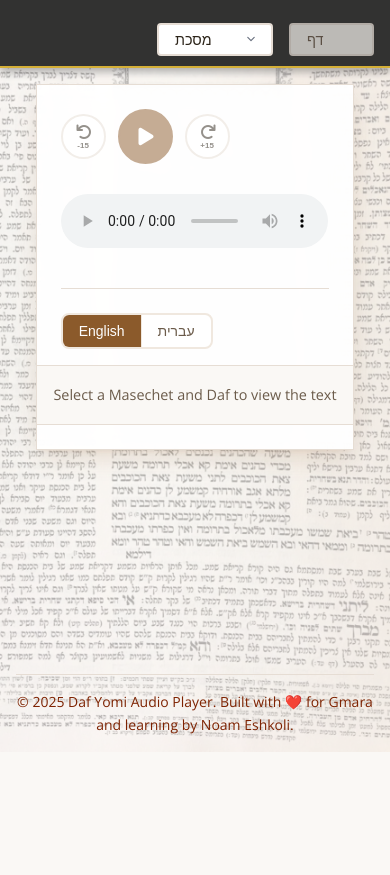
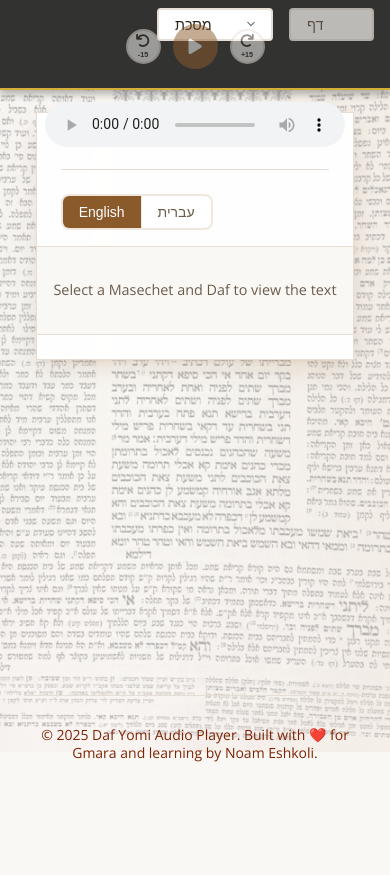
Before and after one commit to neshkoli/daf-yomi-player, a website: page index.html in a window 390 px wide. Shown: the part 92-967 px from the top of the page. Before the commit the page ends 844 px from the top, so only its background shows below. Drawn offline with nearby package versions, Linux system fonts and the light colour scheme.

Commit message:
move player to header

```diff
--- a/index.html
+++ b/index.html
@@ -72,15 +72,8 @@
                     </div>
                 </div>
 
-        </header>
-
-        <div class="container">
-            <main class="main-content">
-                <!-- Audio player section -->
+                <div class="header-row-2">
                     <div class="header-audio-section">
-                    <div class="header-card">
-                        <div class="controls-section">
-                            <div class="controls-row">
                         <div class="player-controls">
                             <button
                                 id="prev-btn"
@@ -103,7 +96,6 @@
                                 <span class="skip-label">+15</span>
                             </button>
                         </div>
-                            </div>
                         <div class="header-audio-player">
                             <audio
                                 id="audio-player"
@@ -114,7 +106,14 @@
                             </audio>
                         </div>
                     </div>
+                </div>
+            </div>
+        </header>
 
+        <div class="container">
+            <main class="main-content">
+                <!-- Text section -->
+                <div class="header-card">
                     <div class="text-section" id="text-section">
                         <div class="text-header">
                             <!-- <h3 class="text-title" id="text-title">
@@ -149,7 +148,6 @@
                         </div>
                     </div>
                 </div>
-                </div>
             </main>
 
             <footer class="footer">
--- a/styles.css
+++ b/styles.css
@@ -18,21 +18,16 @@
     --shadow-dark: 0 4px 8px 0 rgba(0, 0, 0, 0.3);
     --radius: 0.5rem;
     --radius-lg: 1rem;
-    --header-height: 80px;
+    --header-height: 130px;
 }
 
-/* Reset and Base Styles */
-* {
-    margin: 0;
-    padding: 0;
-    box-sizing: border-box;
-}
+
 
 body {
     font-family: 'Open Sans', -apple-system, BlinkMacSystemFont, 'Segoe UI', Roboto, sans-serif;
     background: var(--background);
     color: var(--text-primary);
-    line-height: 1.6;
+    line-height: 1.3;
     min-height: 100vh;
     padding-top: var(--header-height);
 }
@@ -70,30 +65,27 @@ body::before {
 
 .sticky-header-content {
     display: flex;
-    align-items: center;
+    flex-direction: column;
     height: 100%;
     max-width: 1200px;
     margin: 0 auto;
     padding: 0 2rem;
-    gap: 1.5rem;
 }
 
 .header-row-1 {
     display: flex;
     align-items: center;
-    width: 100%;
-    gap: 1.5rem;
+    padding-top: 0.25rem;
 }
 
-/* Header Components */
-.header-logo {
-    flex-shrink: 0;
+.header-row-2 {
+    display: flex;
+    align-items: center;
+    padding-bottom: 0.15rem;
 }
 
 .logo-img {
     height: 50px;
-    width: auto;
-    border-radius: var(--radius);
 }
 
 .header-text {
@@ -160,15 +152,79 @@ body::before {
     cursor: not-allowed;
 }
 
-/* Specific styling for daf-select */
-/* #daf-select {
-    max-width: 80px;
-    min-width: 80px;
-    padding: 0.375rem 0.5rem;
-    padding-right: 2rem;
-    font-size: 0.85rem;
-    text-align: center;
-} */
+/* Header Audio Section */
+.header-audio-section {
+    display: flex;
+    align-items: center;
+    justify-content: center;
+    gap: 1.5rem;
+    width: 100%;
+    padding: 0.2rem 0;
+    height: 60px;
+}
+
+.header-audio-section .player-controls {
+    display: flex;
+    align-items: center;
+    justify-content: center;
+    gap: 1rem;
+    flex-shrink: 0;
+    height: 100%;
+}
+
+.header-audio-section .control-btn {
+    height: 48px;
+    width: 48px;
+    display: flex;
+    align-items: center;
+    justify-content: center;
+    margin: 0;
+    padding: 0;
+}
+
+.header-audio-section .control-btn:hover {
+    background: var(--surface-hover);
+    transform: translateY(-1px);
+}
+
+.header-audio-section .control-btn.primary {
+    background: var(--primary-color);
+    border-color: var(--primary-color);
+    color: white;
+    width: 50px;
+    height: 50px;
+    font-size: 1.2rem;
+}
+
+.header-audio-section .control-btn.primary:hover {
+    background: var(--primary-dark);
+    border-color: var(--primary-dark);
+}
+
+.header-audio-section .skip-label {
+    font-size: 0.5rem;
+    font-weight: 600;
+    line-height: 1;
+}
+
+.header-audio-section .header-audio-player {
+    display: flex;
+    align-items: center;
+    height: 100%;
+}
+
+.header-audio-section .header-audio-player audio {
+    width: 300px;
+    height: 40px;
+    border-radius: 0;
+    background: transparent;
+    box-shadow: none;
+    display: block;
+    margin: 0;
+    padding: 0;
+    transform: translateY(-10px);
+}
+
 
 /* Main Container */
 .container {
@@ -280,7 +336,6 @@ body::before {
 
 .text-header {
     display: flex;
-    /* align-items: center; */
     justify-content: space-between;
     margin-bottom: 1rem;
 }
@@ -348,8 +403,6 @@ body::before {
     font-size: 1rem;
     margin: 0;
     color: var(--text-secondary);
-    /* font-style: normal; */
-    /* text-align: center; */
 }
 
 .text-content.loaded {
@@ -447,7 +500,7 @@ body::before {
 /* Mobile Responsive */
 @media (max-width: 640px) {
     :root {
-        --header-height: 160px;
+        --header-height: 180px;
     }
 
     .sticky-header-content {
@@ -464,6 +517,11 @@ body::before {
         text-align: left;
         width: 100%;
         flex-wrap: wrap;
+    }
+
+    .header-row-2 {
+        width: 100%;
+        padding: 0.25rem 0;
     }
 
     .header-logo {
@@ -485,7 +543,6 @@ body::before {
     .dropdown-container {
         justify-content: right;
         gap: 1rem;
-        /* max-width: 300px; */
         margin: 0 auto;
     }
 
@@ -501,60 +558,59 @@ body::before {
     .logo-img {
         height: 40px;
     }
-     .container {
+
+    .header-audio-section {
+        flex-direction: column;
+        gap: 0.75rem;
+        padding: 0.25rem 0;
+    }
+
+    .header-audio-section .player-controls {
+        gap: 0.75rem;
+    }
+
+    .header-audio-section .control-btn {
+        width: 35px;
+        height: 35px;
+        font-size: 0.9rem;
+    }
+
+    .header-audio-section .control-btn.primary {
+        width: 45px;
+        height: 45px;
+        font-size: 1.1rem;
+    }
+
+    .header-audio-section .skip-label {
+        font-size: 0.45rem;
+    }
+
+    .header-audio-section .header-audio-player audio {
+        height: 45px;
+    }
+
+    .container {
         padding: 1rem;
     }
 
     .main-content {
-        padding-top: 0; /* Remove gap between header and main content */
+        padding-top: 0;
     }
 
     .header-card {
         padding: 1.5rem;
-        margin: 0 -1rem; /* Extend to container edges */
-        border-radius: 0; /* Remove border radius for full width */
+        margin: 0 -1rem;
+        border-radius: 0;
     }
 
     .text-content {
         padding: 1rem;
         font-size: 0.9rem;
-        margin: 0 -1.5rem; /* Extend beyond header-card padding */
-        border-radius: 0; /* Remove border radius for full width */
+        margin: 0 -1.5rem;
+        border-radius: 0;
         border-left: none;
         border-right: none;
     }
-
-    .controls-row {
-        gap: 1rem;
-    }
-
-    .player-controls {
-        gap: 0.75rem;
-    }
-
-    .control-btn {
-        width: 45px;
-        height: 45px;
-        font-size: 1rem;
-    }
-
-    .control-btn.primary {
-        width: 55px;
-        height: 55px;
-        font-size: 1.25rem;
-    }
-
-    .skip-label {
-        font-size: 0.5rem;
-    }
-
-    /* #daf-select {
-        max-width: 70px;
-        min-width: 70px;
-        padding: 0.375rem 0.25rem;
-        padding-right: 1.5rem;
-        font-size: 0.8rem;
-    } */
 }
 
 /* Animations */
```
Also changed, not shown: package.json (+6 -2 lines), test-results/tests-audio-align-audio-co-e2ee1-ically-aligned-and-centered/error-context.md (added, +42 -0 lines), tests/audio-align.spec.ts (added, +30 -0 lines), 1 other file. Lines whose indentation alone changed are shown as unchanged.
